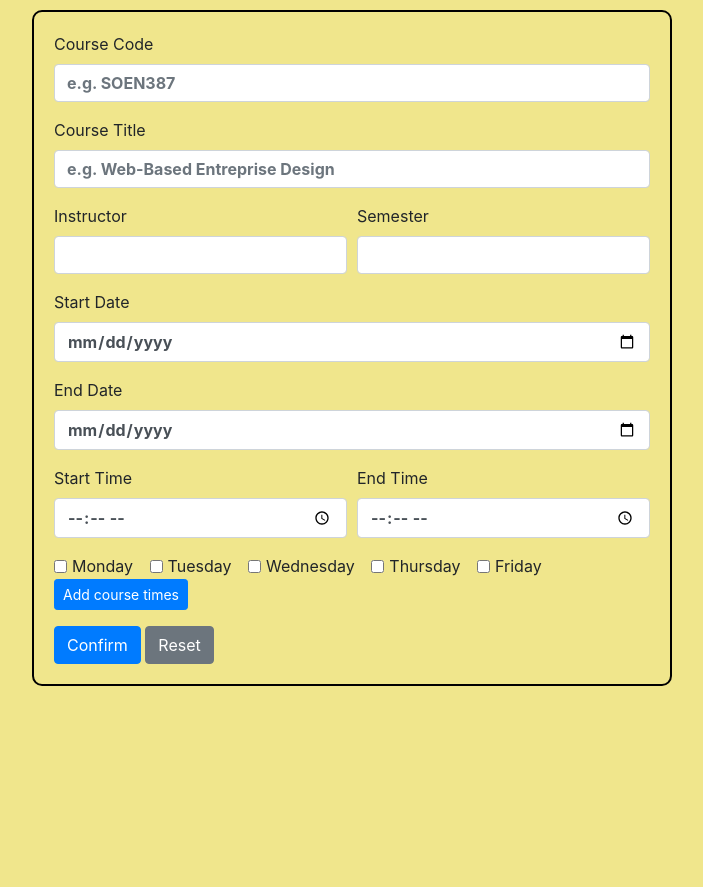
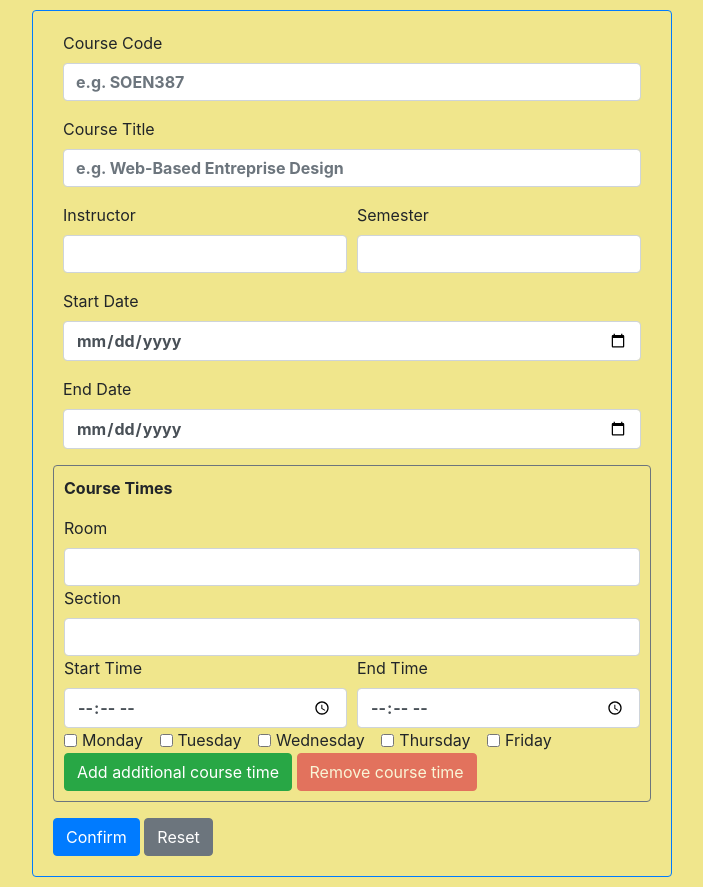
Before and after one commit to majockster/COMP387_Assignment1, a PHP site: page /course_manager/createCourse.php in a window 1280 px wide. Shown: the whole page, without its empty margins (288-991 px from the left). Before the commit the page ends 686 px from the top, so only its background shows below. Run offline with PHP 8.4, Linux system fonts and the light colour scheme; some libraries are stand-ins or nearby versions.

Commit message:
Create course functionality
- Changes sql script to include new course time variables
- Includes all functionality to create a course and course times

```diff
--- a/admin/course_manager/createCourse.php
+++ b/admin/course_manager/createCourse.php
@@ -34,95 +34,131 @@ setcookie($cookie_name, $cookie_value, time() + (86400 * 30), "/"); // 86400 = 1
             margin: 10px auto;
             padding: 20px;
             border-width: 2px;
-            border-color: black;
-            border-style: solid;
-            border-radius: 10px;
+        }
+
+        .form-group {
+            padding-left: 10px;
+            padding-right: 10px;
+        }
+
+        .course-schedule {
+            padding-top: 10px;
+            padding-bottom: 10px;
+        }
+
+        .invalid-time {
+            border-color: red;
+            background-color: lightcoral;
+        }
+
+        .invalid-message {
+            color: red;
         }
     </style>
 </head>
 
 <body>
-    <form action="POST">
+    <form action="createCourseHandler.php" method="post" class="border border-primary rounded" id="createCourseForm" name="createCourseForm">
         <div class="form-group">
-            <label for="courseCodeInput">Course Code</label>
-            <input type="text" class="form-control" id="courseCodeInput" placeholder="e.g. SOEN387">
+            <label for="courseCode">Course Code</label>
+            <input type="text" class="form-control" id="courseCode" name="courseCode" placeholder="e.g. SOEN387" required pattern="^(\w|\d|\s){3,8}$">
+            <p class="invalid-message" id="invalid-code-message" style="display: none;">Must be between 3-10 characters. Must contain only letters, digits or whitespace.</p>
         </div>
         <div class="form-group">
-            <label for="courseTitleInput">Course Title</label>
-            <input type="text" class="form-control" id="courseTitleInput" placeholder="e.g. Web-Based Entreprise Design">
+            <label for="courseTitle">Course Title</label>
+            <input type="text" class="form-control" id="courseTitle" name="courseTitle" placeholder="e.g. Web-Based Entreprise Design" required pattern="^(.|\s){3,40}$">
+            <p class="invalid-message" id="invalid-title-message" style="display: none;">Must be between 3-250 characters.</p>
         </div>
         <div class="form-group">
             <div class="form-row">
                 <div class="col">
-                    <label for="courseSemesterList">Instructor</label>
-                    <input class="form-control" id="courseInstructorList" list="courseInstructorOptions">
-                    <datalist id="courseInstructorOptions" name="courseInstructorOptions">
-                        <option value="Fake teacher 1">Fake teacher 1</option>
-                        <option value="Fake teacher 2">Fake teacher 2</option>
-                        <option value="Fake teacher 3">Fake teacher 3</option>
-                    </datalist>
+                    <label for="courseInstructor">Instructor</label>
+                    <input class="form-control" id="courseInstructor" name="courseInstructor" required>
+                    <p class="invalid-message" id="invalid-instructor-message" style="display: none;">Must be between 3-400 characters.</p>
                 </div>
                 <div class="col">
-                    <label for="courseInstructorList">Semester</label>
-                    <input class="form-control" id="courseSemesterList" list="courseSemesterOptions">
-                    <datalist id="courseSemesterOptions" name="courseSemesterOptions">
-                        <option value="Fake semester 1">Fake semester 1</option>
-                        <option value="Fake semester 2">Fake semester 2</option>
-                        <option value="Fake semester 3">Fake semester 3</option>
-                    </datalist>
+                    <label for="courseSemesterList">Semester</label>
+                    <input class="form-control" id="courseSemester" name="courseSemester" required>
+                    <p class="invalid-message" id="invalid-semester-message" style="display: none;">Must be between 3-100 characters. Must contain only letters, digits or whitespace.</p>
                 </div>
             </div>
         </div>
 
         <div class="form-group">
-            <label for="courseStartDateInput">Start Date</label>
-            <input type="date" class="form-control" id="courseStartDateInput">
+            <label for="courseStartDate">Start Date</label>
+            <input type="date" class="form-control" id="courseStartDate" name="courseStartDate" required>
         </div>
         <div class="form-group">
-            <label for="courseEndDateInput">End Date</label>
-            <input type="date" class="form-control" id="courseEndDateInput">
+            <label for="courseEndDate">End Date</label>
+            <input type="date" class="form-control" id="courseEndDate" name="courseEndDate" required>
+            <p class="invalid-message" id="invalid-date" style="display : none;">End date must be greater than start date.</p>
         </div>
-        <div class="form-group">
 
-            <div class="form-row">
-                <div class="col">
-                    <label for="courseStartTimeInput">Start Time</label>
-                    <input type="time" class="form-control" id="courseStartTimeInput">
-                </div>
-                <div class="col">
-                    <label for="courseEndTimeInput">End Time</label>
-                    <input type="time" class="form-control" id="courseEndTimeInput">
+        <div class="form-group course-schedule border border-secondary rounded">
+            <p class="font-weight-bold">Course Times</p>
+            <div id="course-times">
+                <div id="course-time">
+                    <input type="hidden" value="1" name="numberOfTimes[]">
+                    <div>
+                        <label for="courseRoom">Room</label>
+                        <input type="text" class="form-control course-room" id="courseRoom" name="courseRoom[]" required>
+                        <p class="invalid-message invalid-room" style="display : none;">Must be between 3-150 chacaters.</p>
+                    </div>
+                    <div>
+                        <label for="courseSection">Section</label>
+                        <input type="text" class="form-control course-section" id="courseSection" name="courseSection[]" required>
+                        <p class="invalid-message invalid-section" style="display : none;">Must be between 3-30 chacaters.</p>
+                    </div>
+                    <div class="form-row">
+                        <div class="col">
+                            <label for="courseStartTime">Start Time</label>
+                            <input type="time" class="form-control course-start-time" id="courseStartTime" name="courseStartTime[]" required>
+                        </div>
+                        <div class="col">
+                            <label for="courseEndTime">End Time</label>
+                            <input type="time" class="form-control course-end-time" id="courseEndTime" name="courseEndTime[]" required>
+                        </div>
+                        <p class="invalid-message invalid-time-message" style="display: none;">End time must be greater than start time.</p>
+                    </div>
+                    <div class="form-check form-check-inline">
+                        <input class="form-check-input" type="hidden" value="entry" name="monday[]">
+                        <input class="form-check-input monday" type="checkbox" id="monday" value="monday" name="monday[]">
+                        <label class="form-check-label">Monday</label>
+                    </div>
+                    <div class="form-check form-check-inline">
+                        <input class="form-check-input" type="hidden" value="entry" name="tuesday[]">
+                        <input class="form-check-input tuesday" type="checkbox" id="tuesday" value="tuesday" name="tuesday[]">
+                        <label class="form-check-label">Tuesday</label>
+                    </div>
+                    <div class="form-check form-check-inline">
+                        <input class="form-check-input" type="hidden" value="entry" name="wednesday[]">
+                        <input class="form-check-input wednesday" type="checkbox" id="wednesday" value="wednesday" name="wednesday[]">
+                        <label class="form-check-label">Wednesday</label>
+                    </div>
+                    <div class="form-check form-check-inline">
+                        <input class="form-check-input" type="hidden" value="entry" name="thursday[]">
+                        <input class="form-check-input thursday" type="checkbox" id="thursday" value="thursday" name="thursday[]">
+                        <label class="form-check-label">Thursday</label>
+                    </div>
+                    <div class="form-check form-check-inline">
+                        <input class="form-check-input" type="hidden" value="entry" name="friday[]">
+                        <input class="form-check-input friday" type="checkbox" id="friday" value="friday" name="friday[]">
+                        <label class="form-check-label">Friday</label>
+                    </div>
+                    <p class="invalid-message invalid-day" style="display : none;">Please select a day.</p>
+
                 </div>
             </div>
+            <button type="button" class="btn btn-success" id="add-course-time" onclick="addAdditionalCourseTime()">Add additional course time</button>
+            <button type="button" class="btn btn-danger" id="remove-course-time" onclick="removeCourseTime()" disabled=true>Remove course time</button>
         </div>
-        <div class="form-group">
-            <div class="form-check form-check-inline">
-                <input class="form-check-input" type="checkbox" id="monday" value="monday">
-                <label class="form-check-label" for="monday">Monday</label>
-            </div>
-            <div class="form-check form-check-inline">
-                <input class="form-check-input" type="checkbox" id="tuesday" value="tuesday">
-                <label class="form-check-label" for="tuesday">Tuesday</label>
-            </div>
-            <div class="form-check form-check-inline">
-                <input class="form-check-input" type="checkbox" id="wednesday" value="wednesday">
-                <label class="form-check-label" for="wednesday">Wednesday</label>
-            </div>
-            <div class="form-check form-check-inline">
-                <input class="form-check-input" type="checkbox" id="thursday" value="thursday">
-                <label class="form-check-label" for="thursday">Thursday</label>
-            </div>
-            <div class="form-check form-check-inline">
-                <input class="form-check-input" type="checkbox" id="friday" value="friday">
-                <label class="form-check-label" for="friday">Friday</label>
-            </div>
-            <button type="button" class="btn btn-primary btn-sm">Add course times</button>
-        </div>
-        <button type="submit" class="btn btn-primary">Confirm</button>
+        <button type="button" onclick="runValidations()" class="btn btn-primary">Confirm</button>
         <button type="reset" class="btn btn-secondary">Reset</button>
     </form>
 
 
+    <script src="../../scripts/validateCreateCourseForm.js"></script>
+    <script src="../../scripts/course_times.js"></script>
     <script src=" https://code.jquery.com/jquery-3.2.1.slim.min.js" integrity="sha384-KJ3o2DKtIkvYIK3UENzmM7KCkRr/rE9/Qpg6aAZGJwFDMVNA/GpGFF93hXpG5KkN" crossorigin="anonymous"></script>
     <script src="https://cdn.jsdelivr.net/npm/popper.js@1.12.9/dist/umd/popper.min.js" integrity="sha384-ApNbgh9B+Y1QKtv3Rn7W3mgPxhU9K/ScQsAP7hUibX39j7fakFPskvXusvfa0b4Q" crossorigin="anonymous"></script>
     <script src="https://cdn.jsdelivr.net/npm/bootstrap@4.0.0/dist/js/bootstrap.min.js" integrity="sha384-JZR6Spejh4U02d8jOt6vLEHfe/JQGiRRSQQxSfFWpi1MquVdAyjUar5+76PVCmYl" crossorigin="anonymous"></script>
--- /dev/null
+++ b/scripts/course_times.js
@@ -0,0 +1,23 @@
+var numberOfCourseTimes = 1;
+
+function addAdditionalCourseTime() {
+  let parentNode = document.getElementById("course-times");
+  let courseTime = document.getElementById("course-time");
+  let courseTimeClone = courseTime?.cloneNode(true);
+  parentNode?.appendChild(courseTimeClone);
+  document.getElementById("remove-course-time").disabled = false;
+  numberOfCourseTimes++;
+}
+
+function removeCourseTime() {
+  let allCourseTimes = document.getElementById("course-times");
+  if (document.getElementById("course-times")?.childElementCount == 2) {
+    allCourseTimes.removeChild(allCourseTimes.lastChild);
+    document.getElementById("remove-course-time").disabled = true;
+    numberOfCourseTimes--;
+  } else if (document.getElementById("course-times")?.childElementCount > 2) {
+    document.getElementById("remove-course-time").disabled = false;
+    allCourseTimes.removeChild(allCourseTimes.lastChild);
+    numberOfCourseTimes--;
+  }
+}
```
Also changed, not shown: admin/course_manager/createCourseHandler.php (added, +103 -0 lines), database/setup.php (added, +16 -0 lines), scripts/validateCreateCourseForm.js (added, +176 -0 lines), soen387a1.sql (+19 -17 lines).
